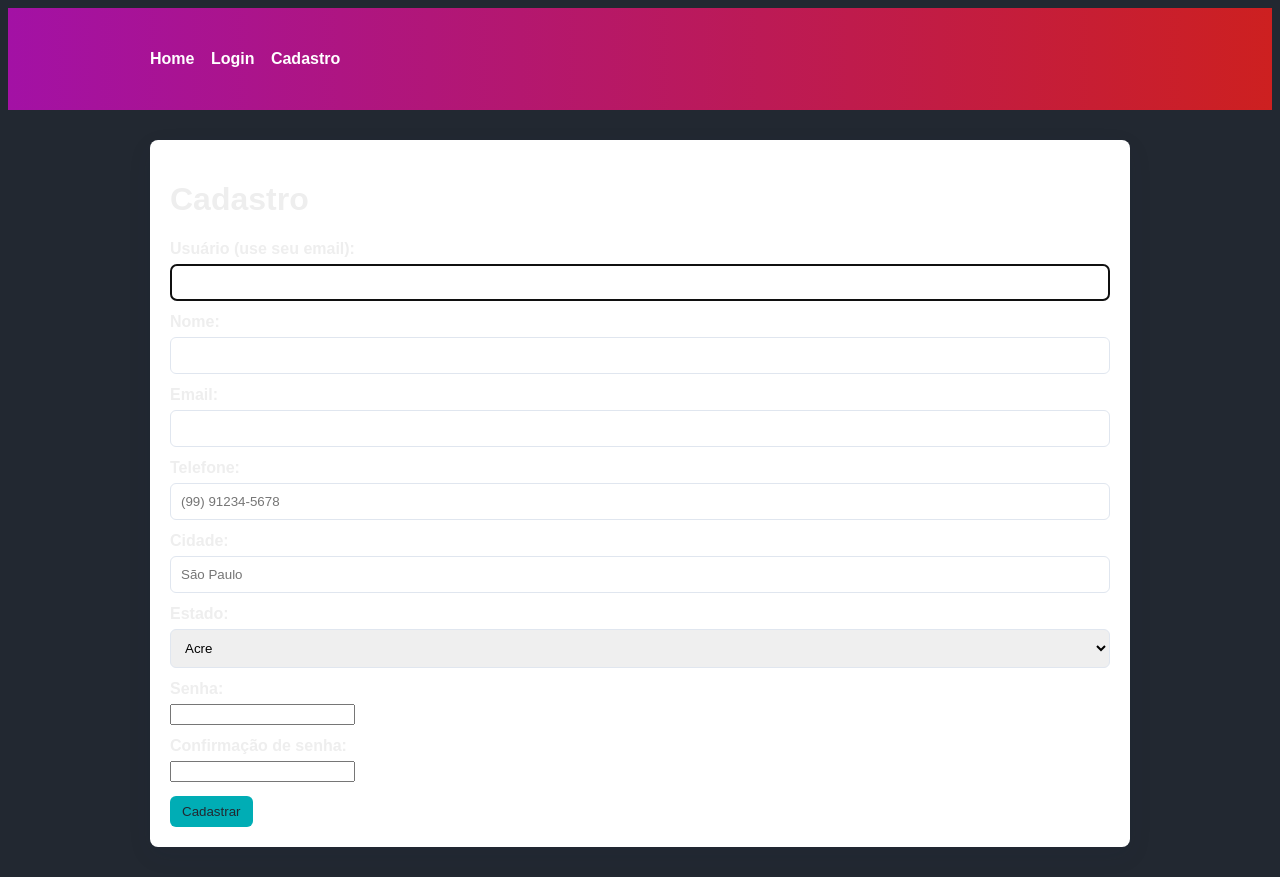
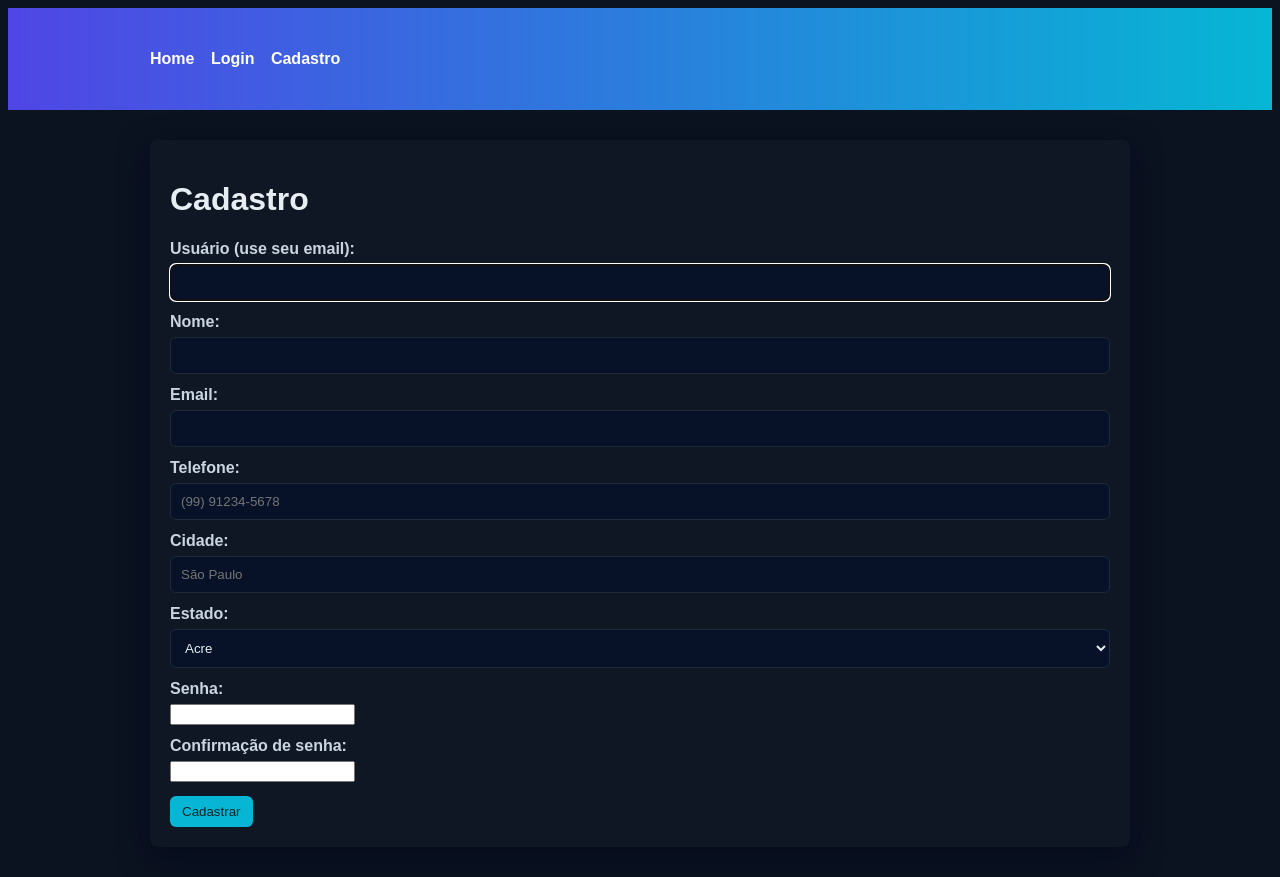
Before and after one commit to C14-2025/Aluga_Ai, a Django app: page /usuarios/cadastro/ in a window 1280 px wide. Run offline with Django 4.2, Linux system fonts and the light colour scheme.

Commit message:
atualiza css

```diff
--- a/static/css/custom.css
+++ b/static/css/custom.css
@@ -1,8 +1,8 @@
 /* Custom visual improvements */
 body {
   font-family: Arial, Helvetica, sans-serif;
-  background: #222831;
-  color: #eeeeee;
+  background: #0b1220; /* deep navy */
+  color: #e6eef3; /* soft off-white */
 }
 .container {
   max-width: 980px;
@@ -10,19 +10,19 @@ body {
   padding: 0 20px;
 }
 .site-header {
-  background: linear-gradient(90deg, #a311a5, #cd2020);
+  background: linear-gradient(90deg, #4f46e5, #06b6d4); /* indigo -> teal */
   color: #fff;
   padding: 12px 0;
 }
 .nav a {
-  color: #fff;
+  color: #ffffff;
   margin-right: 12px;
   text-decoration: none;
   font-weight: 600;
 }
 .greeting {
   margin-left: 12px;
-  color: #00ff00;
+  color: #34d399; /* mint green accent */
 }
 .cards {
   display: flex;
@@ -50,14 +50,14 @@ body {
   color: #fff;
 }
 .btn-confirm {
-  background: #28a745;
+  background: #10b981; /* green */
 }
 .btn-cancel {
-  background: #dc3545;
+  background: #ef4444; /* red */
 }
 .btn-primary {
-  background: #00adb5;
-  color: #222831;
+  background: #06b6d4; /* teal */
+  color: #072426; /* dark text for contrast on lightish teal */
   border: none;
   padding: 8px 12px;
   border-radius: 6px;
@@ -68,28 +68,28 @@ body {
   border-radius: 6px;
 }
 .success {
-  background: #393e46;
-  border: 1px solid #00adb5;
+  background: rgba(16, 185, 129, 0.06);
+  border: 1px solid rgba(16, 185, 129, 0.22);
 }
 .error {
-  background: #222831;
-  border: 1px solid #dc3545;
+  background: rgba(239, 68, 68, 0.06);
+  border: 1px solid rgba(239, 68, 68, 0.22);
 }
 .info {
-  background: #00adb5;
-  border: 1px solid #393e46;
+  background: rgba(6, 182, 212, 0.06);
+  border: 1px solid rgba(6, 182, 212, 0.18);
 }
 .warning {
-  background: #393e46;
-  border: 1px solid #ffd700;
+  background: rgba(250, 204, 21, 0.06);
+  border: 1px solid rgba(250, 204, 21, 0.18);
 }
 
 /* Form styles for cadastro pages */
 .form-card {
-  background: #fff;
+  background: #0f1724; /* dark form card */
   padding: 20px;
   border-radius: 8px;
-  box-shadow: 0 8px 24px rgba(23, 32, 77, 0.08);
+  box-shadow: 0 10px 30px rgba(2, 6, 23, 0.6);
 }
 .form-row {
   margin-bottom: 12px;
@@ -98,6 +98,7 @@ body {
   display: block;
   font-weight: 600;
   margin-bottom: 6px;
+  color: #cbd5e1;
 }
 .form-row input[type="text"],
 .form-row input[type="email"],
@@ -106,7 +107,9 @@ body {
 .form-row select {
   width: 100%;
   padding: 10px;
-  border: 1px solid #e0e6ef;
+  background: #071229;
+  color: #e6eef3;
+  border: 1px solid #1f2937;
   border-radius: 6px;
   box-sizing: border-box;
 }
```
Also changed, not shown: other parts of static/css/custom.css (+18 -17 lines).
